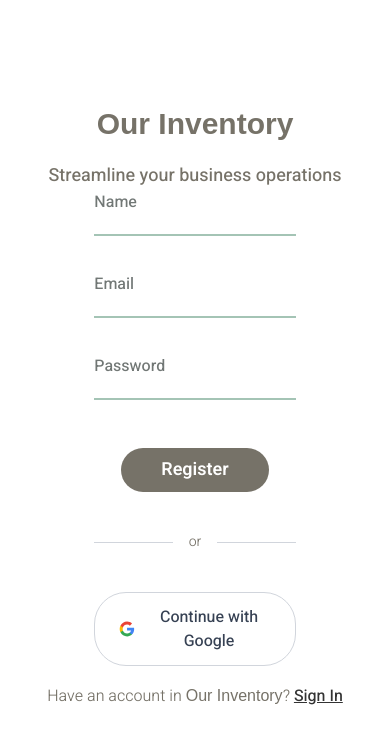
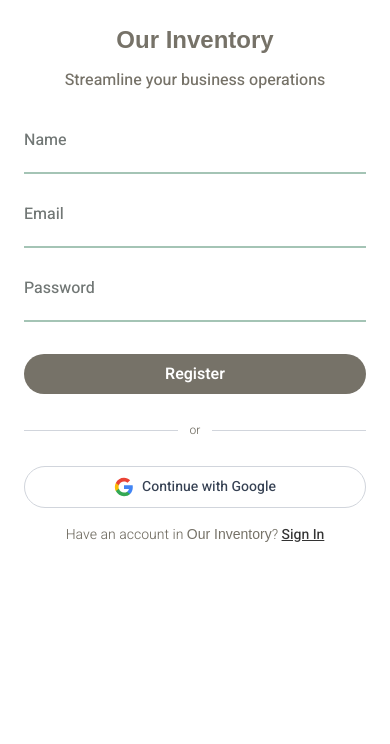
Before and after one commit to Software-Engineering-Project-Group-17/Smart-Inventory-and-Resource-Management-System-for-Local-Business, a Next.js app in the folder frontend/: page /admin/register in a window 390 px wide. Shown: the top 744 px of the page. Built offline with nearby package versions, Linux system fonts and the light colour scheme; a web font is replaced by a local one.

Commit message:
responsiveness updated

```diff
--- a/frontend/src/app/admin/login/page.tsx
+++ b/frontend/src/app/admin/login/page.tsx
@@ -77,18 +77,18 @@ export default function AdminLoginPage() {
   };
 
   return (
-    <div className="flex flex-col sm:flex-row h-screen w-full relative">
-      <div className="hidden h-full w-1/2 bg-primaryColor items-center justify-center sm:flex relative">
-        <Image src="/logo.png" fill alt="" className="object-cover" />
+    <div className="flex flex-col lg:flex-row h-screen w-full relative">
+      <div className="hidden lg:flex h-full w-1/2 bg-primaryColor items-center justify-center relative">
+        {/* <Image src="/logo.png" fill alt="" className="object-cover" /> */}
       </div>
-      <div className="flex flex-col items-center w-full h-full sm:w-1/2 py-14 px-5">
-        <div className="size-full flex flex-col items-center p-6 relative">
+      <div className="flex flex-col items-center w-full h-full lg:w-1/2 py-4 px-4 sm:py-8 sm:px-6 md:py-12 md:px-8 lg:py-14 lg:px-5">
+        <div className="size-full flex flex-col items-center p-2 sm:p-4 md:p-6 relative max-w-md w-full lg:max-w-none">
           {/* TOP PART */}
-          <div className="h-1/5 justify-center gap-5 items-center flex flex-col w-full">
-            <h1 className="font-bold text-3xl handwriting text-textLight">
+          <div className="h-auto lg:h-1/5 justify-center gap-3 sm:gap-5 items-center flex flex-col w-full mb-6 lg:mb-17">
+            <h1 className="font-bold text-2xl sm:text-3xl lg:text-3xl handwriting text-textLight text-center">
               Our Inventory
             </h1>
-            <h2 className="heebo font-medium text-lg text-textLight">
+            <h2 className="heebo font-medium text-base sm:text-lg lg:text-lg text-textLight text-center px-4">
               Streamline your business operations
             </h2>
           </div>
@@ -96,7 +96,7 @@ export default function AdminLoginPage() {
           {/* FORM */}
           <form
             onSubmit={handleSubmit}
-            className="flex flex-col items-center h-3/5 w-2/3 justify-center gap-6 relative"
+            className="flex flex-col items-center w-full lg:h-3/5 lg:w-2/3 justify-center gap-4 sm:gap-6 relative"
           >
             <Input
               name="email"
@@ -115,7 +115,7 @@ export default function AdminLoginPage() {
             />
 
             <button
-              className="mt-6 px-10 py-2 bg-textLight text-white rounded-4xl text-center text-lg heebo font-semibold hover:bg-textDark transition-colors"
+              className="mt-4 sm:mt-6 px-8 sm:px-10 py-2 sm:py-2 bg-textLight text-white rounded-4xl text-center text-base sm:text-lg heebo font-semibold hover:bg-textDark transition-colors w-full sm:w-auto"
               type="submit"
               disabled={isLoading}
             >
@@ -123,9 +123,9 @@ export default function AdminLoginPage() {
             </button>
 
             {/* Divider */}
-            <div className="flex items-center w-full my-4">
+            <div className="flex items-center w-full my-3 sm:my-4">
               <div className="flex-1 h-px bg-gray-300"></div>
-              <span className="px-4 text-sm heebo font-light text-textLight">
+              <span className="px-3 sm:px-4 text-xs sm:text-sm heebo font-light text-textLight">
                 or
               </span>
               <div className="flex-1 h-px bg-gray-300"></div>
@@ -134,7 +134,7 @@ export default function AdminLoginPage() {
             {/* Google Sign In Button */}
             <button
               type="button"
-              className="w-full flex items-center justify-center gap-3 px-6 py-3 border border-gray-300 rounded-4xl bg-white hover:bg-gray-50 transition-colors group disabled:opacity-50 disabled:cursor-not-allowed"
+              className="w-full flex items-center justify-center gap-2 sm:gap-3 px-4 sm:px-6 py-2.5 sm:py-3 border border-gray-300 rounded-4xl bg-white hover:bg-gray-50 transition-colors group disabled:opacity-50 disabled:cursor-not-allowed text-sm sm:text-base"
               onClick={handleGoogleSignIn}
               disabled={isGoogleLoading || isLoading}
             >
@@ -164,15 +164,15 @@ export default function AdminLoginPage() {
                   />
                 </svg>
               )}
-              <span className="heebo font-medium text-gray-700 group-hover:text-gray-900">
+              <span className="heebo font-medium text-gray-700 group-hover:text-gray-900 text-sm sm:text-base">
                 {isGoogleLoading ? "Connecting..." : "Continue with Google"}
               </span>
             </button>
           </form>
 
           {/* FOOTER */}
-          <div className="h-1/5 w-full items-center justify-center flex flex-col gap-3">
-            <p className="heebo font-light text-textLight">
+          <div className="h-auto lg:h-1/5 w-full items-center justify-center flex flex-col gap-2 sm:gap-3 mt-4 sm:mt-6">
+            <p className="heebo font-light text-textLight text-sm sm:text-base text-center px-4">
               New to{" "}
               <span className="handwriting text-textLight font-medium">
                 Our Inventory
--- a/frontend/src/app/admin/register/page.tsx
+++ b/frontend/src/app/admin/register/page.tsx
@@ -78,18 +78,18 @@ export default function AdminRegisterPage() {
   };
 
   return (
-    <div className="flex flex-col sm:flex-row h-screen w-full relative">
-      <div className="hidden h-full w-1/2 bg-primaryColor items-center justify-center sm:flex relative">
-        <Image src="/logo.png" fill alt="" className="object-cover" />
+    <div className="flex flex-col lg:flex-row h-screen w-full relative">
+      <div className="hidden lg:flex h-full w-1/2 bg-primaryColor items-center justify-center relative">
+        {/* <Image src="/logo.png" fill alt="" className="object-cover" /> */}
       </div>
-      <div className="flex flex-col items-center w-full h-full sm:w-1/2 py-14 px-5">
-        <div className="size-full flex flex-col items-center p-6 relative">
+      <div className="flex flex-col items-center w-full h-full lg:w-1/2 py-4 px-4 sm:py-8 sm:px-6 md:py-12 md:px-8 lg:py-14 lg:px-5">
+        <div className="size-full flex flex-col items-center p-2 sm:p-4 md:p-6 relative max-w-md w-full lg:max-w-none">
           {/* TOP PART */}
-          <div className="h-1/5 justify-center gap-5 items-center flex flex-col w-full">
-            <h1 className="font-bold text-3xl handwriting text-textLight">
+          <div className="h-auto lg:h-1/5 justify-center gap-3 sm:gap-5 items-center flex flex-col w-full mb-6 lg:mb-17">
+            <h1 className="font-bold text-2xl sm:text-3xl lg:text-3xl handwriting text-textLight text-center">
               Our Inventory
             </h1>
-            <h2 className="heebo font-medium text-lg text-textLight">
+            <h2 className="heebo font-medium text-base sm:text-lg lg:text-lg text-textLight text-center px-4">
               Streamline your business operations
             </h2>
           </div>
@@ -97,7 +97,7 @@ export default function AdminRegisterPage() {
           {/* FORM */}
           <form
             onSubmit={handleSubmit}
-            className="flex flex-col items-center h-3/5 w-2/3 justify-center gap-6 relative"
+            className="flex flex-col items-center w-full lg:h-3/5 lg:w-2/3 justify-center gap-4 sm:gap-6 relative"
           >
             <Input
               name="name"
@@ -124,7 +124,7 @@ export default function AdminRegisterPage() {
             />
 
             <button
-              className="mt-6 px-10 py-2 bg-textLight text-white rounded-4xl text-center text-lg heebo font-semibold hover:bg-textDark transition-colors"
+              className="mt-4 sm:mt-6 px-8 sm:px-10 py-2 sm:py-2 bg-textLight text-white rounded-4xl text-center text-base sm:text-lg heebo font-semibold hover:bg-textDark transition-colors w-full sm:w-auto"
               type="submit"
               disabled={isLoading}
             >
@@ -132,9 +132,9 @@ export default function AdminRegisterPage() {
             </button>
 
             {/* Divider */}
-            <div className="flex items-center w-full my-4">
+            <div className="flex items-center w-full my-3 sm:my-4">
               <div className="flex-1 h-px bg-gray-300"></div>
-              <span className="px-4 text-sm heebo font-light text-textLight">
+              <span className="px-3 sm:px-4 text-xs sm:text-sm heebo font-light text-textLight">
                 or
               </span>
               <div className="flex-1 h-px bg-gray-300"></div>
@@ -143,7 +143,7 @@ export default function AdminRegisterPage() {
             {/* Google Sign In Button */}
             <button
               type="button"
-              className="w-full flex items-center justify-center gap-3 px-6 py-3 border border-gray-300 rounded-4xl bg-white hover:bg-gray-50 transition-colors group disabled:opacity-50 disabled:cursor-not-allowed"
+              className="w-full flex items-center justify-center gap-2 sm:gap-3 px-4 sm:px-6 py-2.5 sm:py-3 border border-gray-300 rounded-4xl bg-white hover:bg-gray-50 transition-colors group disabled:opacity-50 disabled:cursor-not-allowed text-sm sm:text-base"
               onClick={handleGoogleSignIn}
               disabled={isGoogleLoading || isLoading}
             >
@@ -173,15 +173,15 @@ export default function AdminRegisterPage() {
                   />
                 </svg>
               )}
-              <span className="heebo font-medium text-gray-700 group-hover:text-gray-900">
+              <span className="heebo font-medium text-gray-700 group-hover:text-gray-900 text-sm sm:text-base">
                 {isGoogleLoading ? "Connecting..." : "Continue with Google"}
               </span>
             </button>
           </form>
 
           {/* FOOTER */}
-          <div className="h-1/5 w-full items-center justify-center flex flex-col gap-3">
-            <p className="heebo font-light text-textLight">
+          <div className="h-auto lg:h-1/5 w-full items-center justify-center flex flex-col gap-2 sm:gap-3 mt-4 sm:mt-6">
+            <p className="heebo font-light text-textLight text-sm sm:text-base text-center px-4">
               Have an account in{" "}
               <span className="handwriting text-textLight font-medium">
                 Our Inventory
```
